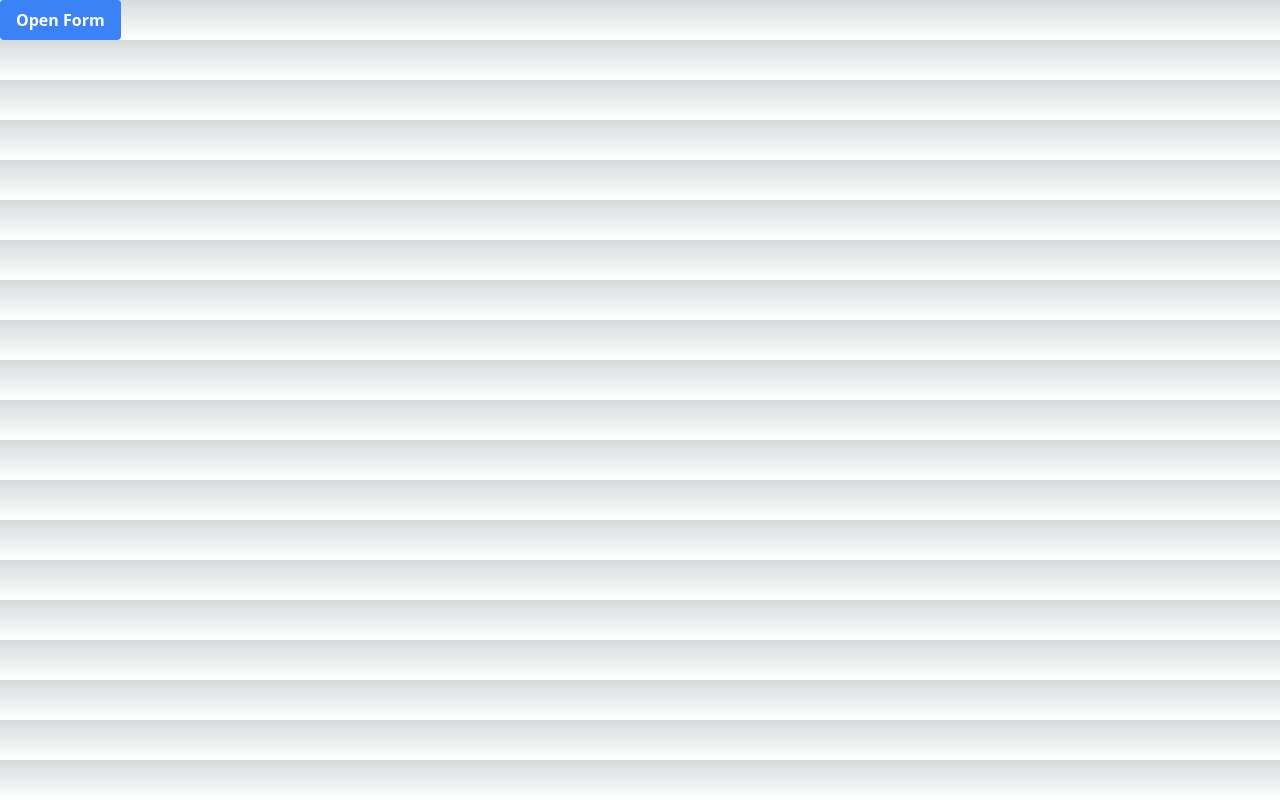
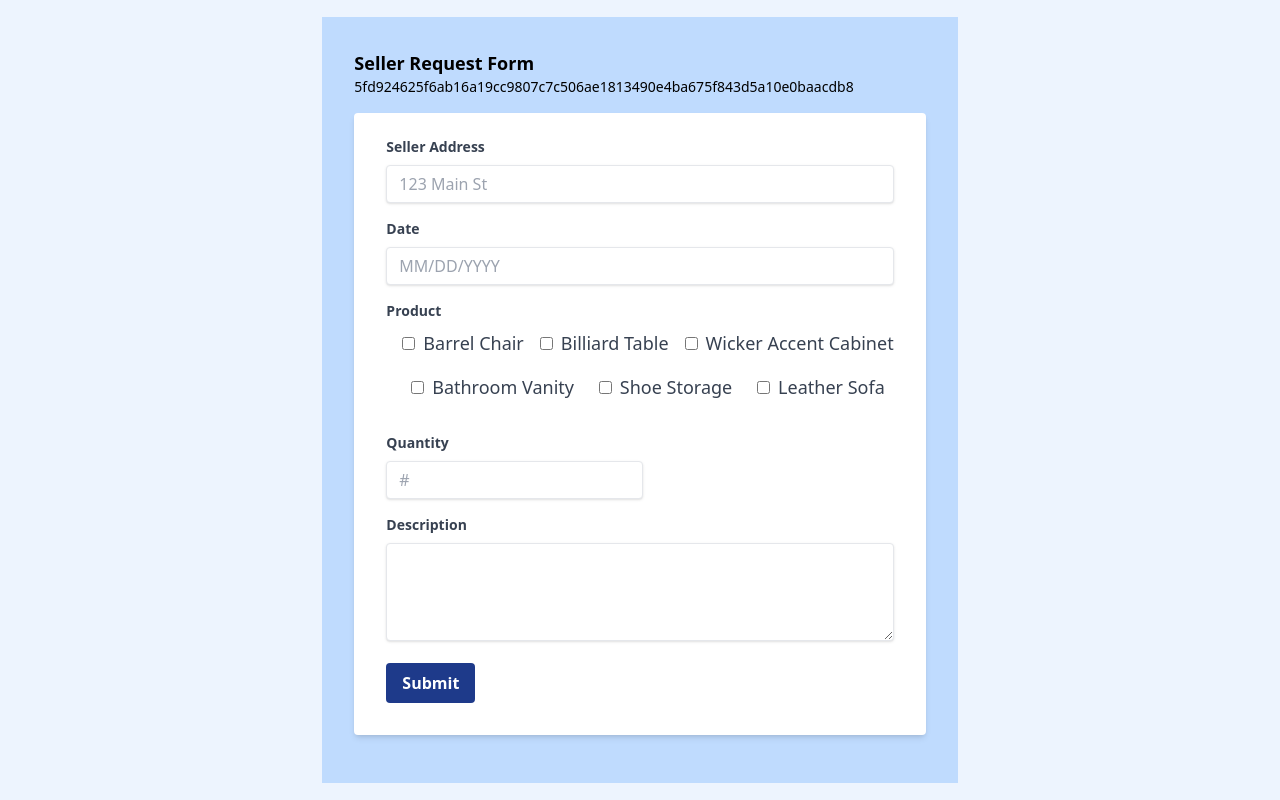
Before and after one commit to Rahat-ch/distributedlogistics, a Next.js app: page /seller in a window 1280 px wide. Built offline with nearby package versions, Linux system fonts and the light colour scheme.

Commit message:
Add pages

```diff
--- /dev/null
+++ b/src/pages/buyer.js
@@ -0,0 +1,34 @@
+const Input = ({name}) => {
+  return (
+    <input
+      className="shadow
+  appearance-none
+  border
+  rounded
+  w-full
+  py-2
+  px-3
+  text-gray-700
+  leading-tight
+  focus:outline-none
+  focus:shadow-outline" placeholder={name}
+    />
+  );
+};
+
+const FormGroup = ({children}) => {
+    return <div className="">{children}</div>;
+}
+
+
+export default function Buyer() {
+  return (
+    <div className="flex flex-col items-center justify-center min-h-screen py-2">
+      <form className=" bg-white shadow-md rounded px-8 pt-6 pb-8 mb-4">
+        <FormGroup>
+          <Input id="name" name="Name" type="text"/>
+        </FormGroup>
+      </form>
+    </div>
+  );
+}
--- /dev/null
+++ b/src/pages/seller.js
@@ -0,0 +1,167 @@
+import React, { useState } from "react";
+
+const Button = ({ children }) => {
+  return (
+    <button
+      className="  bg-blue-900
+  hover:bg-blue-700
+  text-white
+  font-bold
+  py-2
+  px-4
+  rounded"
+    >
+      {children}
+    </button>
+  );
+};
+
+const Form = ({ children }) => {
+  return (
+    <form
+      className=" bg-white
+  shadow-md
+  rounded
+  px-8
+  pt-6
+  pb-8
+  mb-4"
+    >
+      {children}
+    </form>
+  );
+};
+
+const FormGroup = ({children}) => {
+  return <div className="mb-4">{children}</div>;
+};
+
+const Label = ({ children }) => {
+  return (
+    <label className="block text-gray-700 text-sm font-bold mb-2">
+      {children}
+    </label>
+  );
+};
+
+const ClickOption = ({option}) => {
+  return (
+    <div className="mb-4 ml-4">
+      <div className="flex items-center">
+        <input
+          className="mr-2 leading-tight w-{1/2}"
+          type="checkbox"
+          id="checkbox_id"
+        />
+        <label className="text-lg text-gray-700">{option}</label>
+      </div>
+    </div>
+  );
+}
+
+const Input = ({name}) => {
+  return (
+    <input
+      className="shadow
+  appearance-none
+  border
+  rounded
+  w-full
+  py-2
+  px-3
+  text-gray-700
+  leading-tight
+  focus:outline-none
+  focus:shadow-outline"
+  placeholder={name}
+    />
+  );
+};
+
+const InputNumber = ({ name }) => {
+  return (
+    <input
+      className="shadow
+  appearance-none
+  border
+  rounded
+  py-2
+  px-3
+  text-gray-700
+  leading-tight
+  focus:outline-none
+  focus:shadow-outline"
+  type="number"
+      placeholder={name}
+    />
+  );
+};
+const SellerPortal = () => {
+  return (
+    <div className="flex flex-col items-center justify-center min-h-screen py-2 bg-white">
+      <div className="fixed inset-0 flex items-center justify-center">
+        <div className="absolute inset-0 bg-blue-100 opacity-50"></div>
+        <div className="relative z-10 bg-blue-200 p-8">
+          <div className="mb-4">
+            <p className="text-lg font-bold">Seller Request Form</p>
+            <p className="text-sm">
+              5fd924625f6ab16a19cc9807c7c506ae1813490e4ba675f843d5a10e0baacdb8
+            </p>
+          </div>
+          <Form>
+            <FormGroup>
+              <Label htmlFor="name">Seller Address</Label>
+              <Input id="name" name="123 Main St" type="text" />
+            </FormGroup>
+            <FormGroup>
+              <Label htmlFor="date">Date</Label>
+              <Input id="date" name="MM/DD/YYYY" type="text" />
+            </FormGroup>
+            <FormGroup>
+              <Label htmlFor="product">Product</Label>
+              <div className="flex justify-evenly">
+                <ClickOption option="Barrel Chair"/>
+                <ClickOption option="Billiard Table" />
+                <ClickOption option="Wicker Accent Cabinet"/>
+              </div>
+              <div className="flex justify-evenly">
+                <ClickOption option="Bathroom Vanity" />
+                <ClickOption option="Shoe Storage" />
+                <ClickOption option="Leather Sofa" />
+              </div>
+            </FormGroup>
+            <FormGroup>
+              <Label htmlFor="quantity">Quantity</Label>
+              <InputNumber id="quantity" name="#" />
+            </FormGroup>
+            <FormGroup>
+              <Label htmlFor="description">Description</Label>
+              <textarea
+                id="description"
+                className="shadow appearance-none border rounded w-full py-2 px-3 text-gray-700 leading-tight focus:outline-none focus:shadow-outline"
+                rows="4"
+              ></textarea>
+            </FormGroup>
+            <Button type="submit">Submit</Button>
+          </Form>
+        </div>
+      </div>
+      )
+    </div>
+  );
+  };
+export default SellerPortal;
+
+
+// address buyer
+// address seller
+// string shipping address
+// string origin address
+// date created
+// bool is paid
+// array of items
+
+// Item
+// Number of units
+// description
+// price per unit
```
